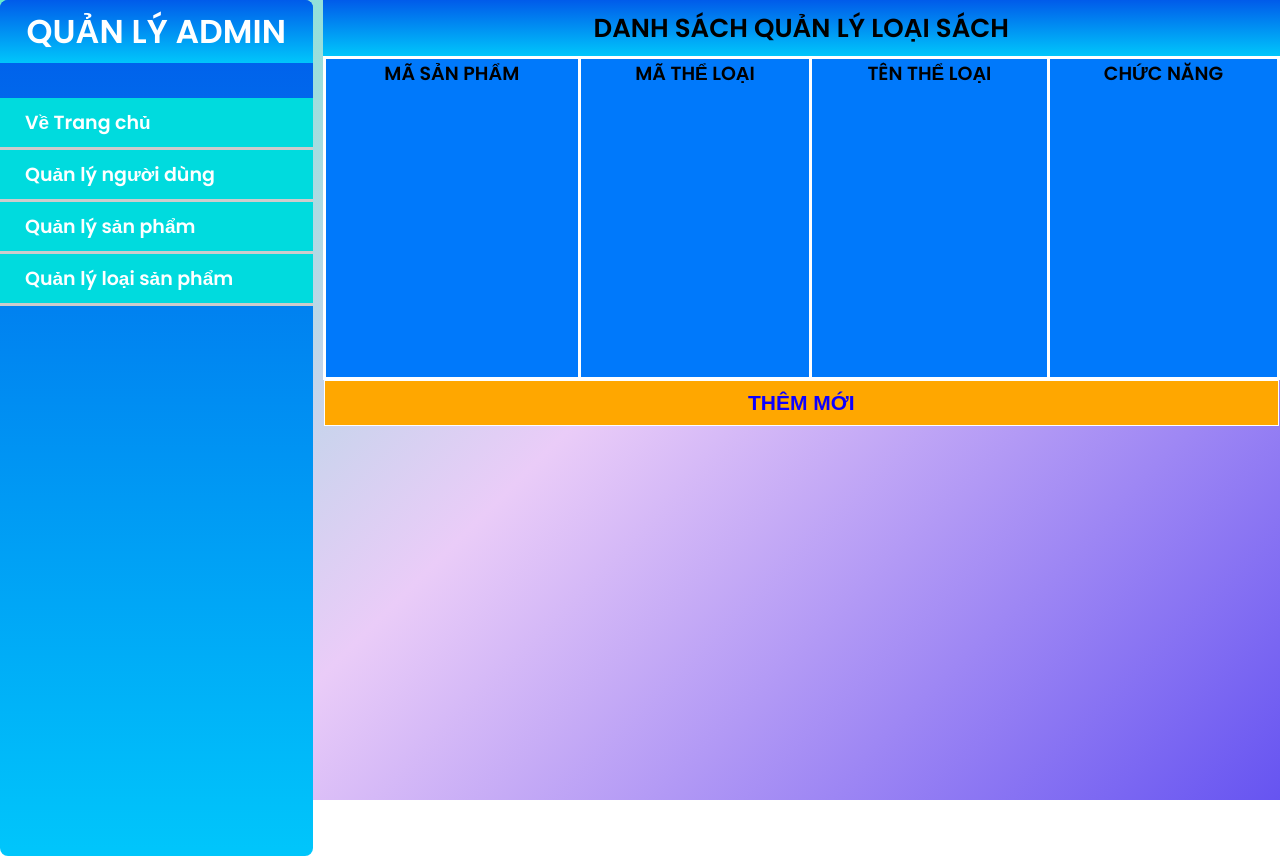
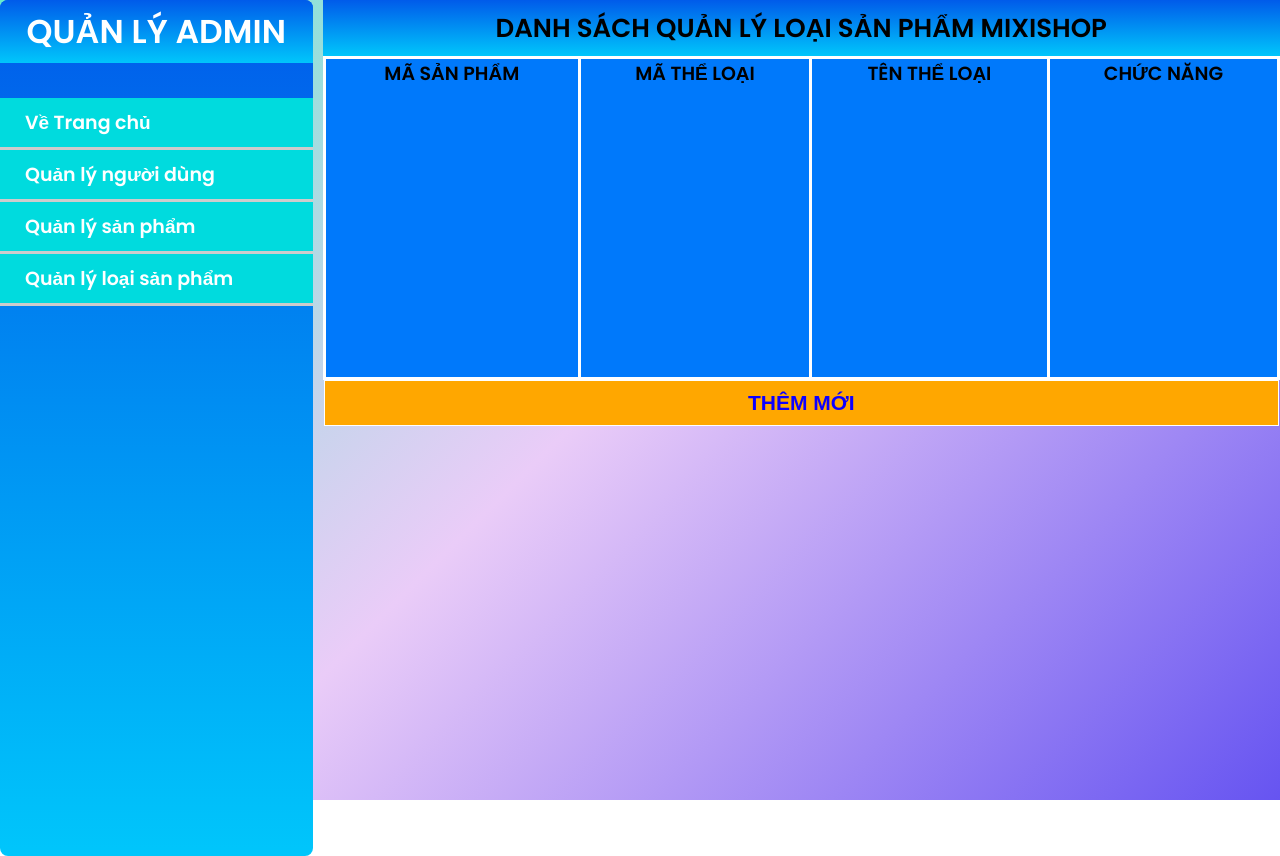
Before and after one commit to DinoNguyen6/Project-MixiShop, a PHP site: page /quanlyshopmixibox/quanlyloaisanpham.php in a window 1280 px wide. Run offline with PHP 8.4, Linux system fonts and the light colour scheme; data that the repository does not hold is empty.

Commit message:
Updata lần 2

```diff
--- a/quanlyshopmixibox/quanlyloaisanpham.php
+++ b/quanlyshopmixibox/quanlyloaisanpham.php
@@ -34,7 +34,7 @@
                 <div class="grid__column-75">
                     <!-- <div class="grid"> -->
                     <table class="table-list-QL table-list-QL-list" cellspacing="0" cellpadding="0">
-                        <caption>DANH SÁCH QUẢN LÝ LOẠI SÁCH</caption>
+                        <caption>DANH SÁCH QUẢN LÝ LOẠI SẢN PHẨM MIXISHOP</caption>
                         <tr class="list-items">
                             <th class="items-text">MÃ SẢN PHẨM</th>
                             <th class="items-text">MÃ THỂ LOẠI</th>
```
